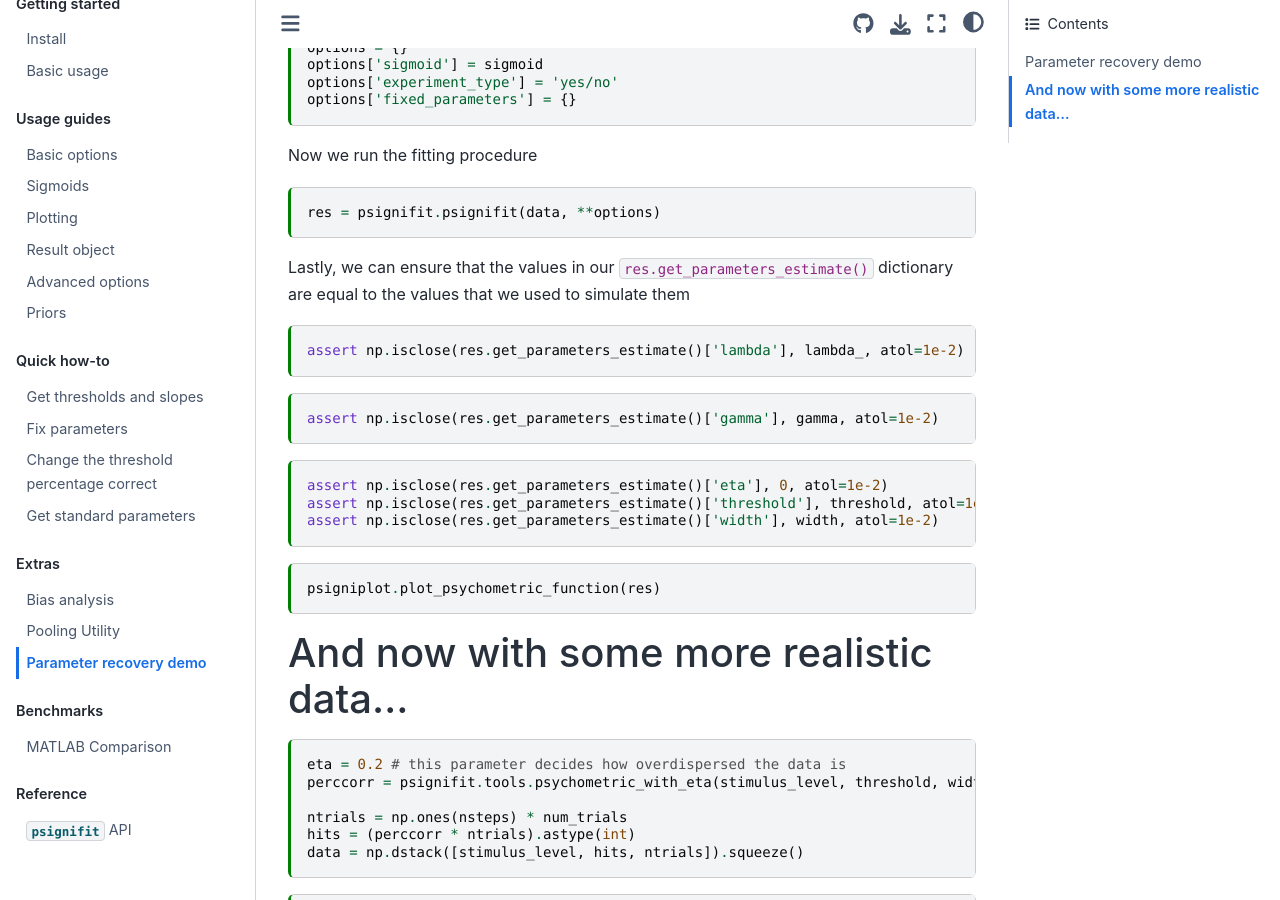
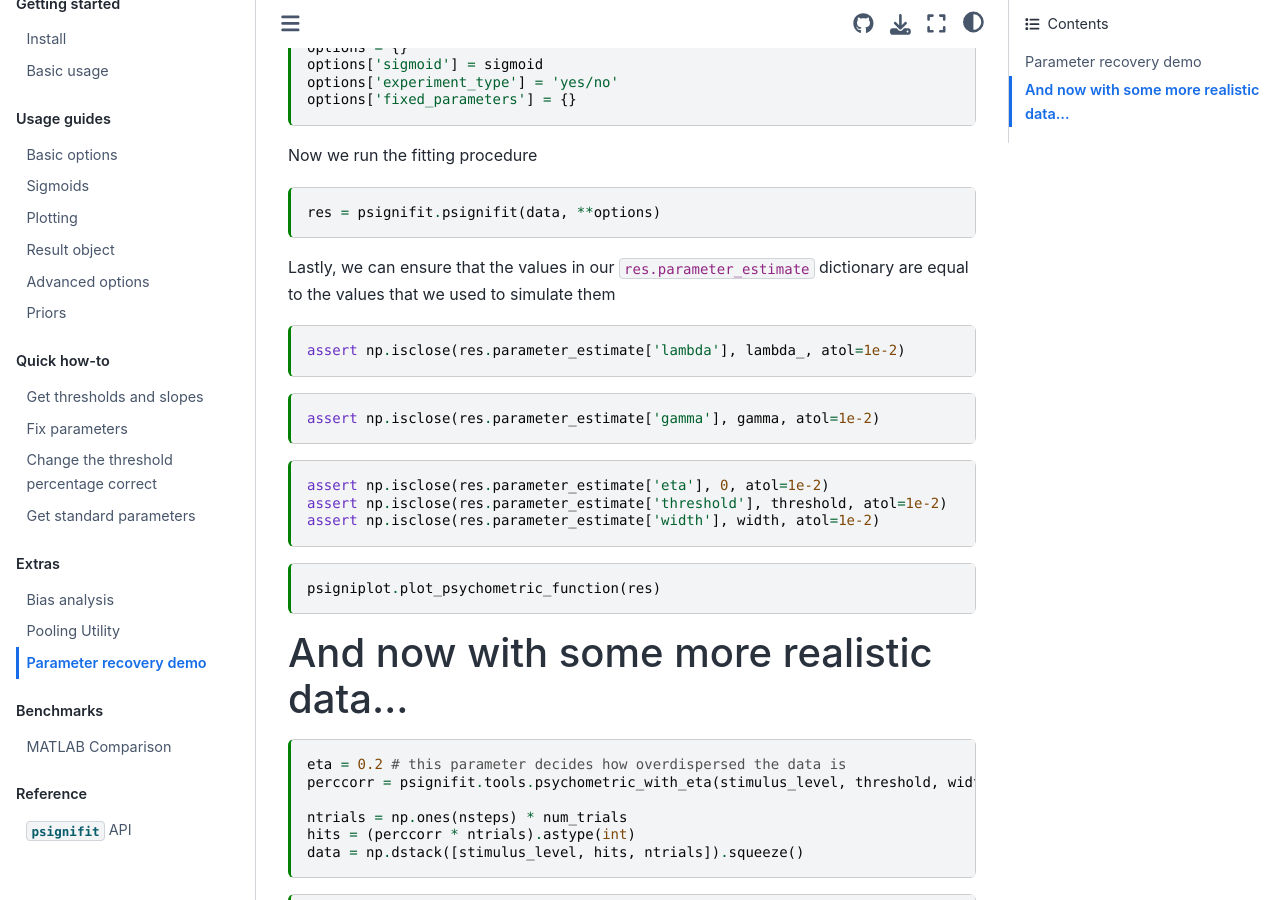
Before and after one commit to wichmann-lab/python-psignifit, a Jupyter Book: the page built from docs/examples/parameter_recovery_demo.md, in a window 1280 px wide and 900 px high, scrolled down 1475 px. Built offline with Jupyter Book 1.0.4 settings and Sphinx 7.4.7 and the Sphinx Book theme 1.1.4, drawn with Linux system fonts in a browser that asks for light colours.

Commit message:
fix docs to use the re-instated Result.parameter_estimate attribute

````diff
--- a/docs/examples/parameter_recovery_demo.md
+++ b/docs/examples/parameter_recovery_demo.md
@@ -142,7 +142,7 @@ res = psignifit.psignifit(data, **options)
 
 +++ {"nteract": {"transient": {"deleting": false}}}
 
-Lastly, we can ensure that the values in our `res.get_parameters_estimate()` dictionary are equal to the values that we used to simulate them
+Lastly, we can ensure that the values in our `res.parameter_estimate` dictionary are equal to the values that we used to simulate them
 
 ```{code-cell} ipython3
 ---
@@ -150,7 +150,7 @@ nteract:
   transient:
     deleting: false
 ---
-assert np.isclose(res.get_parameters_estimate()['lambda'], lambda_, atol=1e-2)
+assert np.isclose(res.parameter_estimate['lambda'], lambda_, atol=1e-2)
 ```
 
 ```{code-cell} ipython3
@@ -159,7 +159,7 @@ nteract:
   transient:
     deleting: false
 ---
-assert np.isclose(res.get_parameters_estimate()['gamma'], gamma, atol=1e-2)
+assert np.isclose(res.parameter_estimate['gamma'], gamma, atol=1e-2)
 ```
 
 ```{code-cell} ipython3
@@ -168,9 +168,9 @@ nteract:
   transient:
     deleting: false
 ---
-assert np.isclose(res.get_parameters_estimate()['eta'], 0, atol=1e-2)
-assert np.isclose(res.get_parameters_estimate()['threshold'], threshold, atol=1e-2)
-assert np.isclose(res.get_parameters_estimate()['width'], width, atol=1e-2)
+assert np.isclose(res.parameter_estimate['eta'], 0, atol=1e-2)
+assert np.isclose(res.parameter_estimate['threshold'], threshold, atol=1e-2)
+assert np.isclose(res.parameter_estimate['width'], width, atol=1e-2)
 ```
 
 ```{code-cell} ipython3
````
Also changed, not shown: docs/basic-usage.md (+2 -2 lines), docs/examples/priors.md (+3 -3 lines), docs/examples/results-object.md (+3 -3 lines), docs/how_to/How-to-Fix-Parameters.md (+1 -1 lines), docs/how_to/How-to-Get-Thresholds-and-Slopes.md (+1 -1 lines).
